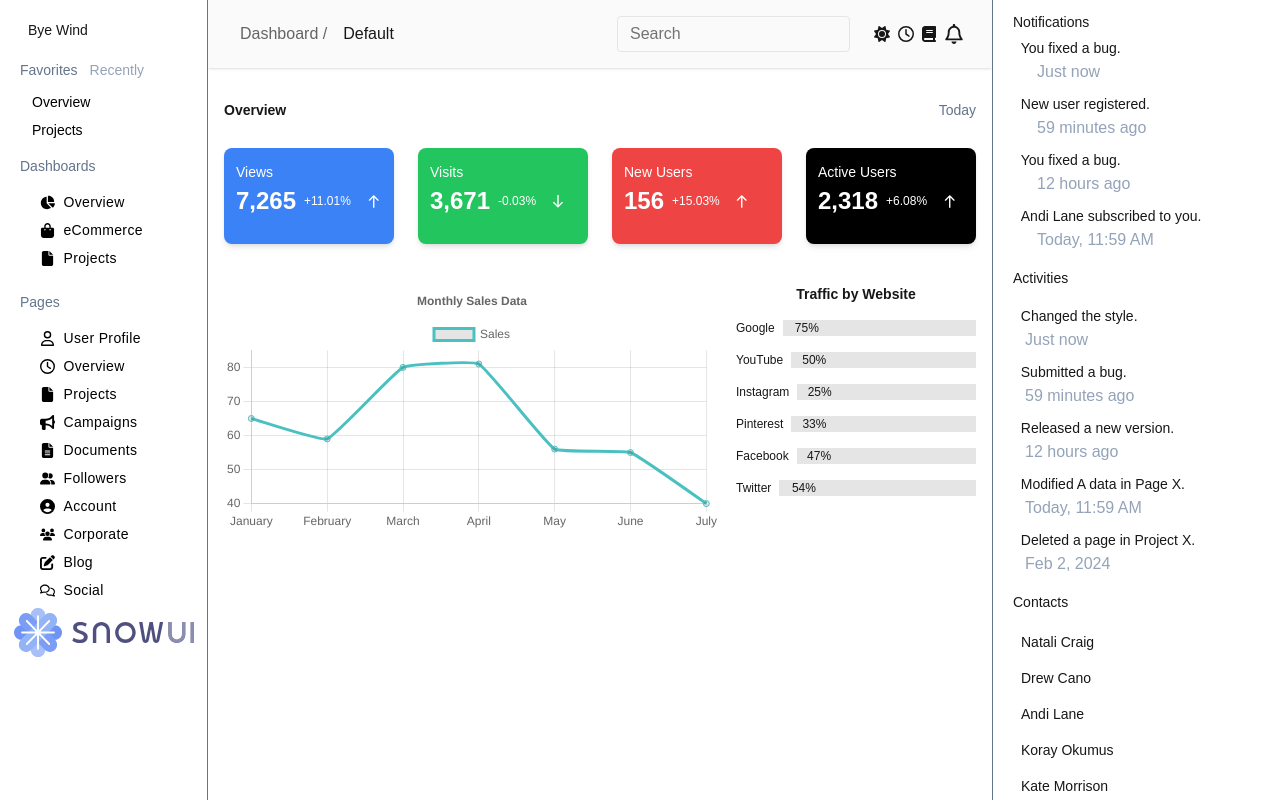
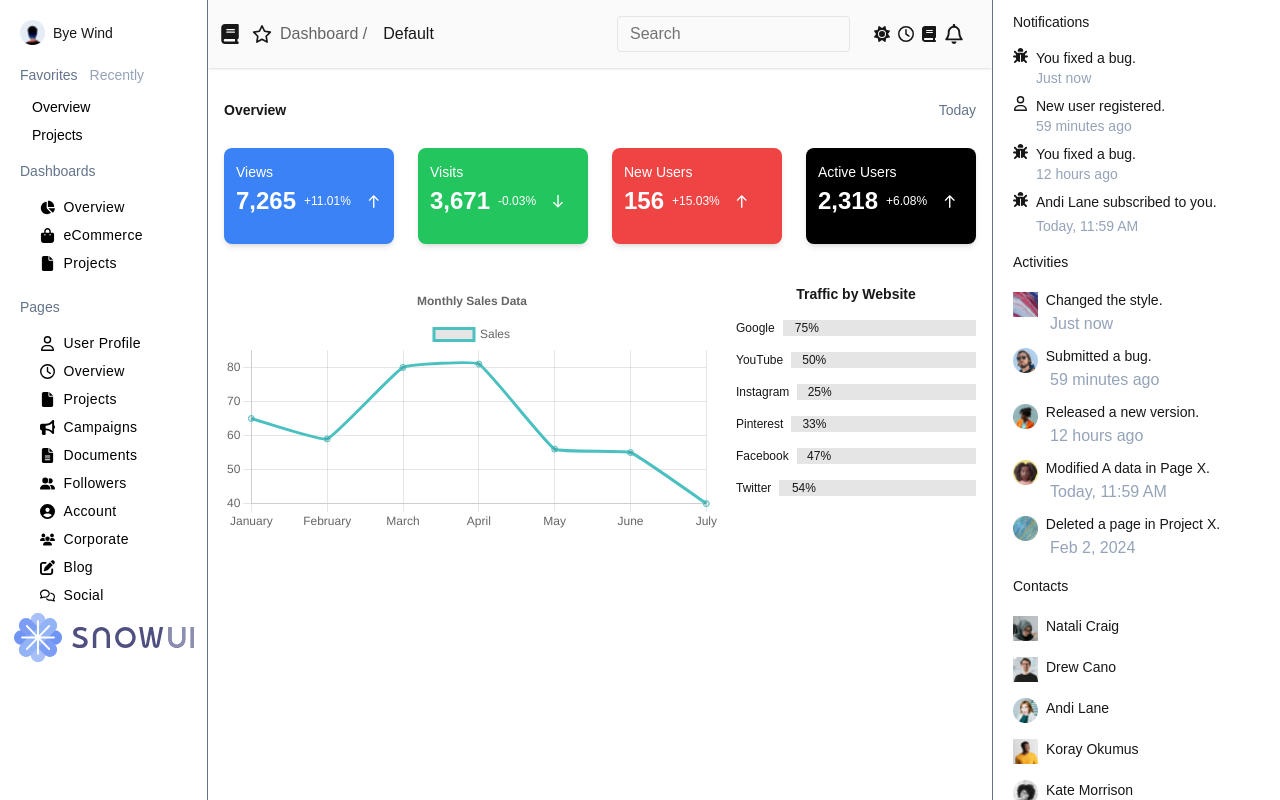
Before and after one commit to sanaullah-sana/snowui-dashboard, a Next.js app: page / in a window 1280 px wide. Built offline with nearby package versions, Linux system fonts and the light colour scheme.

Commit message:
Added Left sidebar Icons/Images

```diff
--- a/app/page.tsx
+++ b/app/page.tsx
@@ -13,8 +13,15 @@ export default function Home() {
       className="left-side-panel fixed top-0 bottom-0 left-0 border-r border-slate-500 w-52 transform transition-transform -translate-x-full lg:translate-x-0 ease-in duration-150 bg-white z-40"
     >
       {/* Profile */}
-      <div className="flex py-5 pl-5">
-
+      <div className="flex items-center py-5 pl-5">
+      <Image
+          className="dark:invert"
+          src="/img-profile-ByeWind.jpg"
+          alt="Bye wind Profile"
+          width={25}
+          height={25}
+          priority
+        />
         <a href="#" className="text-sm pl-2">
           Bye Wind
         </a>
@@ -208,10 +215,10 @@ export default function Home() {
           >
             {/* Dashboard Icons */}
             <a href="#">
-              <i className="fa-solid fa-book" />
+            <svg className="svg-inline--fa fa-book" width={20} height={20} aria-hidden="true" focusable="false" data-prefix="fas" data-icon="book" role="img" xmlns="http://www.w3.org/2000/svg" viewBox="0 0 448 512" data-fa-i2svg=""><path fill="currentColor" d="M96 0C43 0 0 43 0 96L0 416c0 53 43 96 96 96l288 0 32 0c17.7 0 32-14.3 32-32s-14.3-32-32-32l0-64c17.7 0 32-14.3 32-32l0-320c0-17.7-14.3-32-32-32L384 0 96 0zm0 384l256 0 0 64L96 448c-17.7 0-32-14.3-32-32s14.3-32 32-32zm32-240c0-8.8 7.2-16 16-16l192 0c8.8 0 16 7.2 16 16s-7.2 16-16 16l-192 0c-8.8 0-16-7.2-16-16zm16 48l192 0c8.8 0 16 7.2 16 16s-7.2 16-16 16l-192 0c-8.8 0-16-7.2-16-16s7.2-16 16-16z"></path></svg>
             </a>
             <a href="#" className="pl-3">
-              <i className="fa-regular fa-star" />
+            <svg className="svg-inline--fa fa-star" width={20} height={20} aria-hidden="true" focusable="false" data-prefix="far" data-icon="star" role="img" xmlns="http://www.w3.org/2000/svg" viewBox="0 0 576 512" data-fa-i2svg=""><path fill="currentColor" d="M287.9 0c9.2 0 17.6 5.2 21.6 13.5l68.6 141.3 153.2 22.6c9 1.3 16.5 7.6 19.3 16.3s.5 18.1-5.9 24.5L433.6 328.4l26.2 155.6c1.5 9-2.2 18.1-9.7 23.5s-17.3 6-25.3 1.7l-137-73.2L151 509.1c-8.1 4.3-17.9 3.7-25.3-1.7s-11.2-14.5-9.7-23.5l26.2-155.6L31.1 218.2c-6.5-6.4-8.7-15.9-5.9-24.5s10.3-14.9 19.3-16.3l153.2-22.6L266.3 13.5C270.4 5.2 278.7 0 287.9 0zm0 79L235.4 187.2c-3.5 7.1-10.2 12.1-18.1 13.3L99 217.9 184.9 303c5.5 5.5 8.1 13.3 6.8 21L171.4 443.7l105.2-56.2c7.1-3.8 15.6-3.8 22.6 0l105.2 56.2L384.2 324.1c-1.3-7.7 1.2-15.5 6.8-21l85.9-85.1L358.6 200.5c-7.8-1.2-14.6-6.1-18.1-13.3L287.9 79z"></path></svg>
             </a>
             {/* Left navigation links */}
             <ul
@@ -503,41 +510,49 @@ export default function Home() {
     {/* Right Side Bar */}
     <div className="right-side-panel fixed top-0 bottom-0 right-0 border-l border-slate-500 w-72 lg:block hidden overflow-y-auto">
       {/* Notifications */}
-      <h3 className="text-sm pt-3 pl-5">Notifications</h3>
+      <h3 className="text-sm py-3 pl-5">Notifications</h3>
       <div className="flex flex-col justify-center py-1 pl-5">
-        <div>
+        <div className="flex items-start gap-2">
           <a className="text-sm" href="#">
-            <i className="fa-solid fa-bug" />
-            &nbsp;&nbsp;You fixed a bug.
-          </a>
-          <h6 className="text-slate-400 pl-6">Just now</h6>
+          <svg className="svg-inline--fa fa-bug" width={15} height={15} aria-hidden="true" focusable="false" data-prefix="fas" data-icon="bug" role="img" xmlns="http://www.w3.org/2000/svg" viewBox="0 0 512 512" data-fa-i2svg=""><path fill="currentColor" d="M256 0c53 0 96 43 96 96l0 3.6c0 15.7-12.7 28.4-28.4 28.4l-135.1 0c-15.7 0-28.4-12.7-28.4-28.4l0-3.6c0-53 43-96 96-96zM41.4 105.4c12.5-12.5 32.8-12.5 45.3 0l64 64c.7 .7 1.3 1.4 1.9 2.1c14.2-7.3 30.4-11.4 47.5-11.4l112 0c17.1 0 33.2 4.1 47.5 11.4c.6-.7 1.2-1.4 1.9-2.1l64-64c12.5-12.5 32.8-12.5 45.3 0s12.5 32.8 0 45.3l-64 64c-.7 .7-1.4 1.3-2.1 1.9c6.2 12 10.1 25.3 11.1 39.5l64.3 0c17.7 0 32 14.3 32 32s-14.3 32-32 32l-64 0c0 24.6-5.5 47.8-15.4 68.6c2.2 1.3 4.2 2.9 6 4.8l64 64c12.5 12.5 12.5 32.8 0 45.3s-32.8 12.5-45.3 0l-63.1-63.1c-24.5 21.8-55.8 36.2-90.3 39.6L272 240c0-8.8-7.2-16-16-16s-16 7.2-16 16l0 239.2c-34.5-3.4-65.8-17.8-90.3-39.6L86.6 502.6c-12.5 12.5-32.8 12.5-45.3 0s-12.5-32.8 0-45.3l64-64c1.9-1.9 3.9-3.4 6-4.8C101.5 367.8 96 344.6 96 320l-64 0c-17.7 0-32-14.3-32-32s14.3-32 32-32l64.3 0c1.1-14.1 5-27.5 11.1-39.5c-.7-.6-1.4-1.2-2.1-1.9l-64-64c-12.5-12.5-12.5-32.8 0-45.3z"></path></svg>
+            </a>
+          <div>
+          <h5 className="text-sm">You fixed a bug.</h5>
+          <h6 className="text-slate-400 text-sm">Just now</h6>
+          </div>
         </div>
       </div>
       <div className="flex flex-col justify-center py-1 pl-5">
-        <div>
+        <div className="flex items-start gap-2">
           <a className="text-sm" href="#">
-            <i className="fa-regular fa-user" />
-            &nbsp;&nbsp;New user registered.
-          </a>
-          <h6 className="text-slate-400 pl-6">59 minutes ago</h6>
+          <svg className="svg-inline--fa fa-user" width={15} height={15} aria-hidden="true" focusable="false" data-prefix="far" data-icon="user" role="img" xmlns="http://www.w3.org/2000/svg" viewBox="0 0 448 512" data-fa-i2svg=""><path fill="currentColor" d="M304 128a80 80 0 1 0 -160 0 80 80 0 1 0 160 0zM96 128a128 128 0 1 1 256 0A128 128 0 1 1 96 128zM49.3 464l349.5 0c-8.9-63.3-63.3-112-129-112l-91.4 0c-65.7 0-120.1 48.7-129 112zM0 482.3C0 383.8 79.8 304 178.3 304l91.4 0C368.2 304 448 383.8 448 482.3c0 16.4-13.3 29.7-29.7 29.7L29.7 512C13.3 512 0 498.7 0 482.3z"></path></svg>
+            </a>
+          <div>
+          <h5 className="text-sm">New user registered.</h5>
+          <h6 className="text-slate-400 text-sm">59 minutes ago</h6>
+          </div>
         </div>
       </div>
       <div className="flex flex-col justify-center py-1 pl-5">
-        <div>
+        <div className="flex items-start gap-2">
           <a className="text-sm" href="#">
-            <i className="fa-solid fa-bug" />
-            &nbsp;&nbsp;You fixed a bug.
-          </a>
-          <h6 className="text-slate-400 pl-6">12 hours ago</h6>
+          <svg className="svg-inline--fa fa-bug" width={15} height={15} aria-hidden="true" focusable="false" data-prefix="fas" data-icon="bug" role="img" xmlns="http://www.w3.org/2000/svg" viewBox="0 0 512 512" data-fa-i2svg=""><path fill="currentColor" d="M256 0c53 0 96 43 96 96l0 3.6c0 15.7-12.7 28.4-28.4 28.4l-135.1 0c-15.7 0-28.4-12.7-28.4-28.4l0-3.6c0-53 43-96 96-96zM41.4 105.4c12.5-12.5 32.8-12.5 45.3 0l64 64c.7 .7 1.3 1.4 1.9 2.1c14.2-7.3 30.4-11.4 47.5-11.4l112 0c17.1 0 33.2 4.1 47.5 11.4c.6-.7 1.2-1.4 1.9-2.1l64-64c12.5-12.5 32.8-12.5 45.3 0s12.5 32.8 0 45.3l-64 64c-.7 .7-1.4 1.3-2.1 1.9c6.2 12 10.1 25.3 11.1 39.5l64.3 0c17.7 0 32 14.3 32 32s-14.3 32-32 32l-64 0c0 24.6-5.5 47.8-15.4 68.6c2.2 1.3 4.2 2.9 6 4.8l64 64c12.5 12.5 12.5 32.8 0 45.3s-32.8 12.5-45.3 0l-63.1-63.1c-24.5 21.8-55.8 36.2-90.3 39.6L272 240c0-8.8-7.2-16-16-16s-16 7.2-16 16l0 239.2c-34.5-3.4-65.8-17.8-90.3-39.6L86.6 502.6c-12.5 12.5-32.8 12.5-45.3 0s-12.5-32.8 0-45.3l64-64c1.9-1.9 3.9-3.4 6-4.8C101.5 367.8 96 344.6 96 320l-64 0c-17.7 0-32-14.3-32-32s14.3-32 32-32l64.3 0c1.1-14.1 5-27.5 11.1-39.5c-.7-.6-1.4-1.2-2.1-1.9l-64-64c-12.5-12.5-12.5-32.8 0-45.3z"></path></svg>
+            </a>
+          <div>
+          <h5 className="text-sm">You fixed a bug.</h5>
+          <h6 className="text-slate-400 text-sm">12 hours ago</h6>
+          </div>
         </div>
       </div>
       <div className="flex flex-col justify-center py-1 pl-5">
-        <div>
+        <div className="flex items-start gap-2">
           <a className="text-sm" href="#">
-            <i className="fa-solid fa-bug" />
-            &nbsp;&nbsp;Andi Lane subscribed to you.
-          </a>
-          <h6 className="text-slate-400 pl-6">Today, 11:59 AM</h6>
+          <svg className="svg-inline--fa fa-bug" width={15} height={15} aria-hidden="true" focusable="false" data-prefix="fas" data-icon="bug" role="img" xmlns="http://www.w3.org/2000/svg" viewBox="0 0 512 512" data-fa-i2svg=""><path fill="currentColor" d="M256 0c53 0 96 43 96 96l0 3.6c0 15.7-12.7 28.4-28.4 28.4l-135.1 0c-15.7 0-28.4-12.7-28.4-28.4l0-3.6c0-53 43-96 96-96zM41.4 105.4c12.5-12.5 32.8-12.5 45.3 0l64 64c.7 .7 1.3 1.4 1.9 2.1c14.2-7.3 30.4-11.4 47.5-11.4l112 0c17.1 0 33.2 4.1 47.5 11.4c.6-.7 1.2-1.4 1.9-2.1l64-64c12.5-12.5 32.8-12.5 45.3 0s12.5 32.8 0 45.3l-64 64c-.7 .7-1.4 1.3-2.1 1.9c6.2 12 10.1 25.3 11.1 39.5l64.3 0c17.7 0 32 14.3 32 32s-14.3 32-32 32l-64 0c0 24.6-5.5 47.8-15.4 68.6c2.2 1.3 4.2 2.9 6 4.8l64 64c12.5 12.5 12.5 32.8 0 45.3s-32.8 12.5-45.3 0l-63.1-63.1c-24.5 21.8-55.8 36.2-90.3 39.6L272 240c0-8.8-7.2-16-16-16s-16 7.2-16 16l0 239.2c-34.5-3.4-65.8-17.8-90.3-39.6L86.6 502.6c-12.5 12.5-32.8 12.5-45.3 0s-12.5-32.8 0-45.3l64-64c1.9-1.9 3.9-3.4 6-4.8C101.5 367.8 96 344.6 96 320l-64 0c-17.7 0-32-14.3-32-32s14.3-32 32-32l64.3 0c1.1-14.1 5-27.5 11.1-39.5c-.7-.6-1.4-1.2-2.1-1.9l-64-64c-12.5-12.5-12.5-32.8 0-45.3z"></path></svg>
+            </a>
+          <div>
+          <h5 className="text-sm pb-1"> Andi Lane subscribed to you.</h5>
+          <h6 className="text-slate-400 text-sm">Today, 11:59 AM</h6>
+          </div>
         </div>
       </div>
       {/* Notifications */}
@@ -545,7 +560,14 @@ export default function Home() {
       <h3 className="text-sm py-3 pl-5">Activities</h3>
       <div className="flex py-1 pl-5">
         <div className="pt-1">
-
+        <Image
+          className="dark:invert"
+          src="/activity-1.jpg"
+          alt="Activity 1"
+          width={25}
+          height={25}
+          priority
+        />
         </div>
         <div>
           <a className="text-sm" href="#">
@@ -556,7 +578,14 @@ export default function Home() {
       </div>
       <div className="flex py-1 pl-5">
         <div className="pt-1">
-
+        <Image
+          className="dark:invert"
+          src="/activity-2.jpg"
+          alt="Activity 2"
+          width={25}
+          height={25}
+          priority
+        />
         </div>
         <div>
           <a className="text-sm" href="#">
@@ -567,7 +596,14 @@ export default function Home() {
       </div>
       <div className="flex py-1 pl-5">
         <div className="pt-1">
-
+        <Image
+          className="dark:invert"
+          src="/activity-3.jpg"
+          alt="Activity 3"
+          width={25}
+          height={25}
+          priority
+        />
         </div>
         <div>
           <a className="text-sm" href="#">
@@ -578,7 +614,14 @@ export default function Home() {
       </div>
       <div className="flex py-1 pl-5">
         <div className="pt-1">
-
+        <Image
+          className="dark:invert"
+          src="/activity-4.jpg"
+          alt="Activity 4"
+          width={25}
+          height={25}
+          priority
+        />
         </div>
         <div>
           <a className="text-sm" href="#">
@@ -589,7 +632,14 @@ export default function Home() {
       </div>
       <div className="flex py-1 pl-5">
         <div className="pt-1">
-
+        <Image
+          className="dark:invert"
+          src="/activity-5.jpg"
+          alt="Activity 5"
+          width={25}
+          height={25}
+          priority
+        />
         </div>
         <div>
           <a className="text-sm" href="#">
@@ -602,37 +652,79 @@ export default function Home() {
       {/* Contacts */}
       <h3 className="text-sm py-3 pl-5">Contacts</h3>
       <div className="flex py-2 pl-5">
-
+      <Image
+          className="dark:invert"
+          src="/img-contact-1.jpg"
+          alt="Contact 1"
+          width={25}
+          height={25}
+          priority
+        />
         <a href="#" className="text-sm pl-2">
           Natali Craig
         </a>
       </div>
       <div className="flex py-2 pl-5">
-
+      <Image
+          className="dark:invert"
+          src="/img-contact-2.jpg"
+          alt="Contact 2"
+          width={25}
+          height={25}
+          priority
+        />
         <a href="#" className="text-sm pl-2">
           Drew Cano
         </a>
       </div>
       <div className="flex py-2 pl-5">
-
+      <Image
+          className="dark:invert"
+          src="/img-contact-3.jpg"
+          alt="Contact 3"
+          width={25}
+          height={25}
+          priority
+        />
         <a href="#" className="text-sm pl-2">
           Andi Lane
         </a>
       </div>
       <div className="flex py-2 pl-5">
-
+      <Image
+          className="dark:invert"
+          src="/img-contact-4.jpg"
+          alt="Contact 4"
+          width={25}
+          height={25}
+          priority
+        />
         <a href="#" className="text-sm pl-2">
           Koray Okumus
         </a>
       </div>
       <div className="flex py-2 pl-5">
-
+      <Image
+          className="dark:invert"
+          src="/img-contact-5.jpg"
+          alt="Contact 5"
+          width={25}
+          height={25}
+          priority
+        />
         <a href="#" className="text-sm pl-2">
           Kate Morrison
         </a>
       </div>
       <div className="flex py-2 pl-5">
-
+      <Image
+          className="dark:invert"
+          src="/img-contact-6.jpg"
+          alt="Contact 6"
+          width={25}
+          height={25}
+          priority
+        />
         <a href="#" className="text-sm pl-2">
           Melody Macy
         </a>
```
